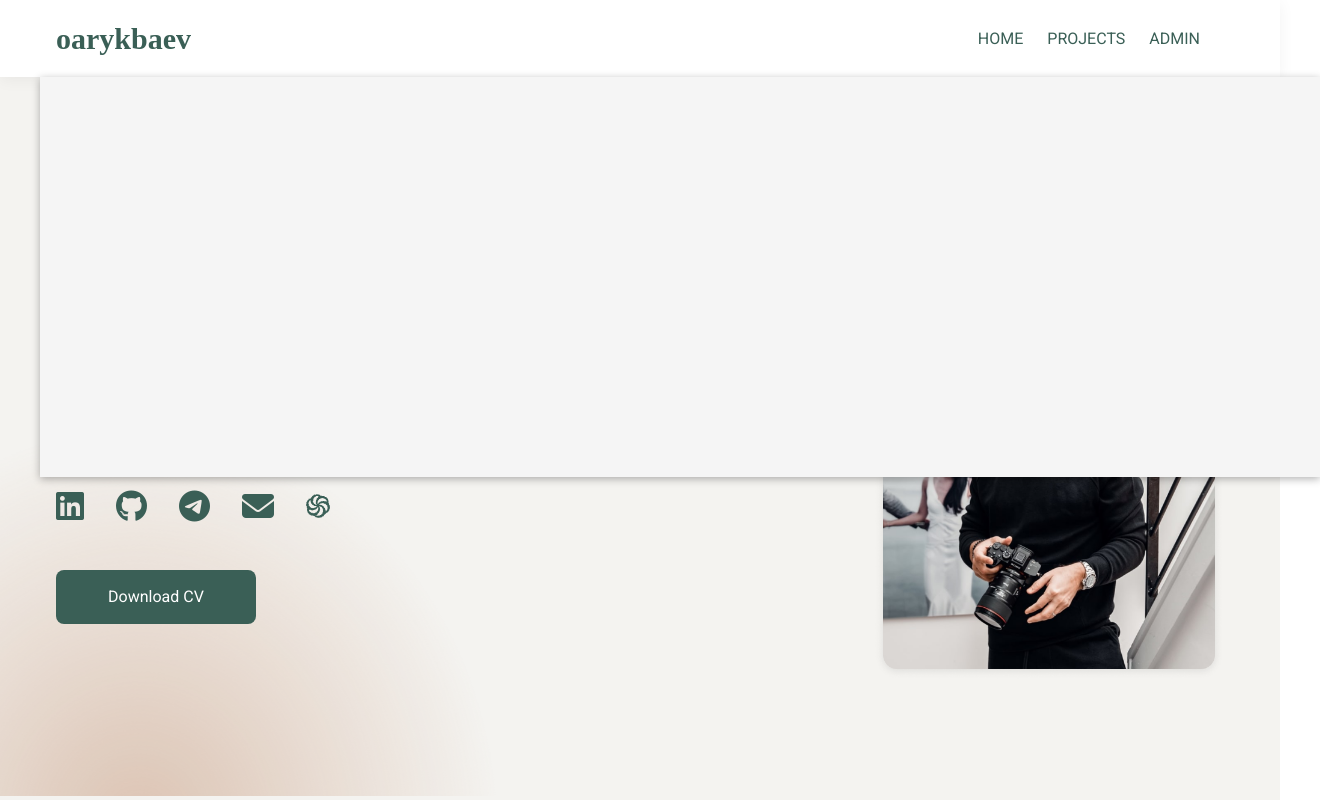
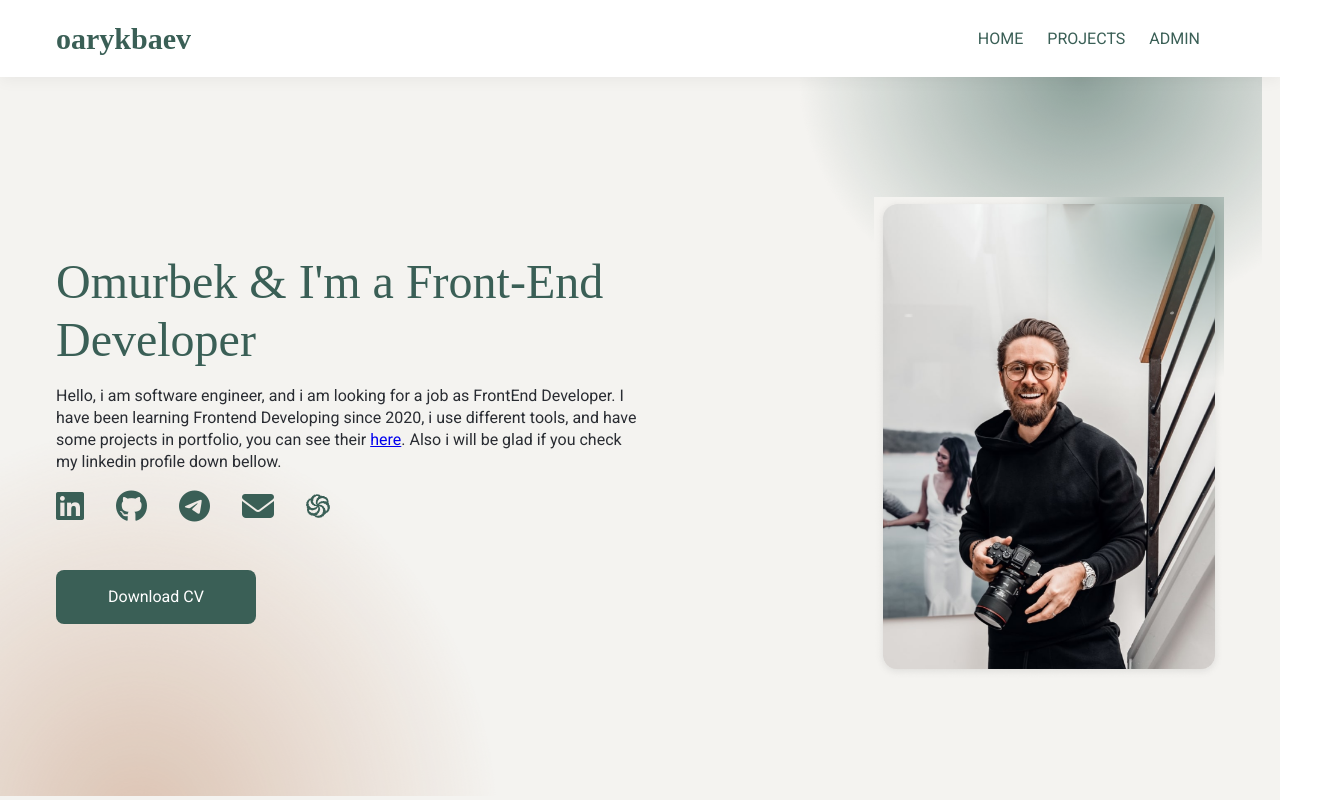
Before and after one commit to OmurbekArykbaev/oarykbaev, a React (Create React App) app: page / in a window 1280 px wide. Shown: the top 800 px of the page, 1320 px wide, since content can reach past the window. Built offline with nearby package versions, Linux system fonts and the light colour scheme; no server answers.

Commit message:
fix height value

```diff
--- a/src/components/Navbar/Navbar.jsx
+++ b/src/components/Navbar/Navbar.jsx
@@ -15,7 +15,7 @@ import {
 
 const Navbar = () => {
   const [isOpen, setIsOpen] = useState(false)
-  const toggleMenu = useRef(null)
+  const toggleMenu = useRef()
 
   const openMenuHandler = () => {
     setIsOpen(!isOpen)
--- a/src/components/Navbar/NavbarStyled.js
+++ b/src/components/Navbar/NavbarStyled.js
@@ -86,7 +86,7 @@ const MobileMenuList = styled.div`
   margin-top: 1rem;
   position: absolute;
   width: 100%;
-  height: 50vh;
+  height: 0;
   background-color: whiteSmoke;
   transition: all 0.5s;
   z-index: 101;
```
